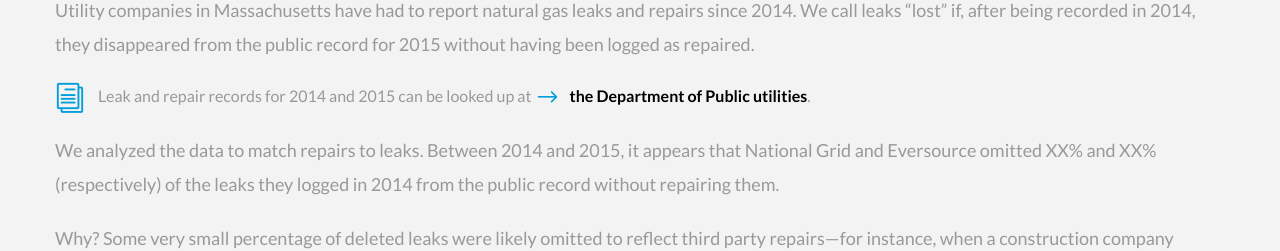
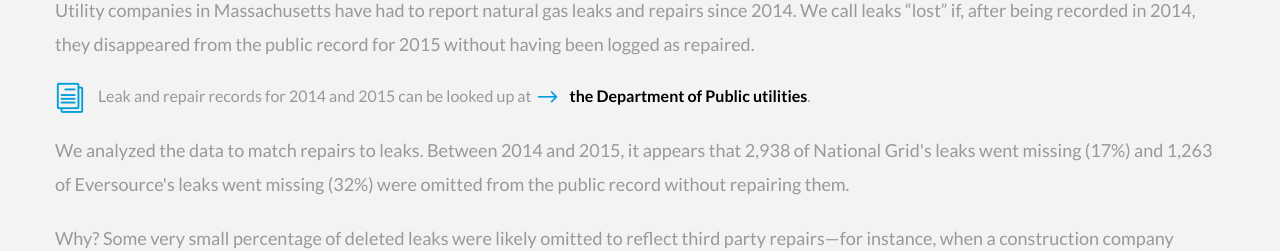
Before and after one commit to RogerTangos/NatGas, a plain HTML site: page LostLeaks/index.html in a window 1280 px wide. Shown: the part 820-1071 px from the top of the page. Drawn offline with Linux system fonts and the light colour scheme; some packages are replaced by stand-ins of ours.

Commit message:
added statistic

```diff
--- a/LostLeaks/index.html
+++ b/LostLeaks/index.html
@@ -197,7 +197,7 @@
                             </p>
                             <p>
                               We analyzed the data to match repairs to leaks.
-                              Between 2014 and 2015, it appears that National Grid and Eversource omitted XX% and XX% (respectively) of the leaks they logged in 2014 from the public record without repairing them.
+                              Between 2014 and 2015, it appears that 2,938 of National Grid's leaks went missing (17%) and 1,263 of Eversource's leaks went missing (32%) were omitted from the public record without repairing them.
                             </p>
                             <p>
                               Why?  Some very small percentage of deleted leaks were likely omitted to reflect third party repairs—for instance, when a construction company damages a pipeline.
```
